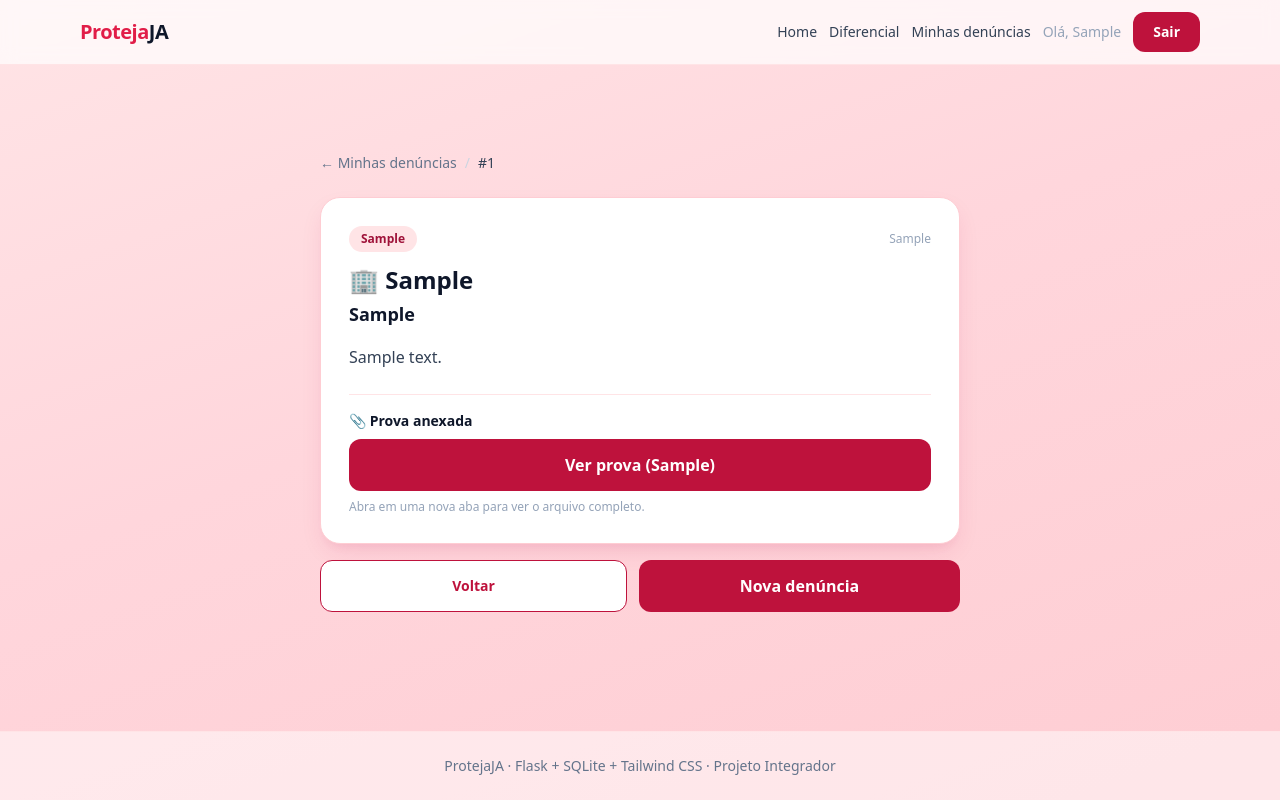
After one commit to alinedec6-ux/protejaja, a Flask app: page /denuncias/1 in a window 1280 px wide. The commit adds this page. Run offline with Flask 3, Linux system fonts and the light colour scheme; the visitor is signed in with stand-in values (Sample User, id 1); tables that the repository leaves empty hold one stand-in row (values such as "Sample post"); some libraries are stand-ins or nearby versions.

Commit message:
Implementa UC07 - pagina de detalhes da denuncia com prova e rodape herdado; adiciona link Ver detalhes

```diff
--- a/backend/app.py
+++ b/backend/app.py
@@ -222,4 +222,13 @@ def create_app():
         denuncias = db.denuncias_do_usuario(usuario["id"])
         return render_template("denuncias.html", denuncias=denuncias)
 
+    @app.route("/denuncias/<int:denuncia_id>")
+    @login_obrigatorio
+    def ver_denuncia(denuncia_id):
+        denuncia = db.denuncia_do_usuario(session["user_id"], denuncia_id)
+        if denuncia is None:
+            flash("Denúncia não encontrada.", "error")
+            return redirect(url_for("denuncias"))
+        return render_template("ver_denuncia.html", denuncia=denuncia)
+
     return app
--- a/backend/database.py
+++ b/backend/database.py
@@ -122,6 +122,17 @@ def criar_denuncia(user_id, denunciado, assunto, categoria, descricao, anexo):
     return report_id
 
 
+def denuncia_do_usuario(user_id, denuncia_id):
+    conn = get_connection()
+    row = conn.execute(
+        "SELECT id, denunciado, assunto, categoria, descricao, anexo, criado_em "
+        "FROM reports WHERE id = ? AND user_id = ?",
+        (denuncia_id, user_id),
+    ).fetchone()
+    conn.close()
+    return row
+
+
 def denuncias_do_usuario(user_id):
     conn = get_connection()
     rows = conn.execute(
--- a/backend/templates/denuncias.html
+++ b/backend/templates/denuncias.html
@@ -74,6 +74,12 @@
                                 📎 Ver anexo ({{ d.anexo }})
                             </a>
                         {% endif %}
+
+                        <div class="mt-3">
+                            <a href="/denuncias/{{ d.id }}" class="btn-contorno btn-pequeno">
+                                🔎 Ver detalhes
+                            </a>
+                        </div>
                     </li>
                 {% endfor %}
             </ul>
--- /dev/null
+++ b/backend/templates/ver_denuncia.html
@@ -0,0 +1,43 @@
+{% extends "base.html" %}
+
+{% block title %}Detalhes da denúncia | ProtejaJA{% endblock %}
+
+{% block content %}
+<section class="w-full max-w-2xl mx-auto py-10 px-4">
+    <div class="mb-6 flex items-center gap-2 text-sm">
+        <a href="/denuncias" class="text-slate-500 hover:text-rose-600">← Minhas denúncias</a>
+        <span class="text-slate-300">/</span>
+        <span class="text-slate-700 font-medium">#{{ denuncia.id }}</span>
+    </div>
+
+    <div class="card mb-4">
+        <div class="flex items-center justify-between mb-3">
+            <span class="badge-rosa">{{ denuncia.categoria }}</span>
+            <span class="text-xs text-slate-400">{{ denuncia.criado_em }}</span>
+        </div>
+
+        <h1 class="text-2xl font-extrabold text-slate-900">🏢 {{ denuncia.denunciado }}</h1>
+        <div class="text-lg font-bold text-slate-900 mt-1">{{ denuncia.assunto }}</div>
+
+        <p class="mt-4 text-slate-700 leading-relaxed whitespace-pre-line">{{ denuncia.descricao }}</p>
+
+        {% if denuncia.anexo %}
+            <div class="mt-6 border-t border-rose-100 pt-4">
+                <div class="text-sm font-bold text-slate-900 mb-2">📎 Prova anexada</div>
+                <a href="/uploads/{{ denuncia.anexo }}" target="_blank"
+                   class="btn-rosa btn-grande w-full text-center inline-block">Ver prova ({{ denuncia.anexo }})</a>
+                <p class="text-xs text-slate-400 mt-2">Abra em uma nova aba para ver o arquivo completo.</p>
+            </div>
+        {% else %}
+            <div class="mt-6 border-t border-rose-100 pt-4 text-sm text-slate-500">
+                📎 Nenhuma prova anexada a esta denúncia.
+            </div>
+        {% endif %}
+    </div>
+
+    <div class="flex gap-3">
+        <a href="/denuncias" class="btn-contorno btn-grande flex-1 text-center">Voltar</a>
+        <a href="/denuncias" class="btn-rosa btn-grande flex-1 text-center">Nova denúncia</a>
+    </div>
+</section>
+{% endblock %}
```
Also changed, not shown: CASOS_DE_USO.md (added, +78 -0 lines), 1 other file.
